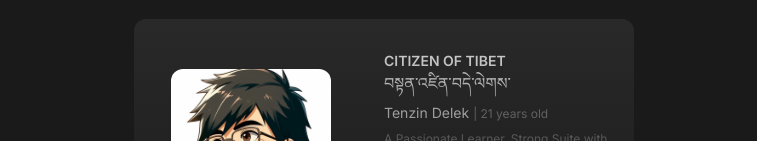
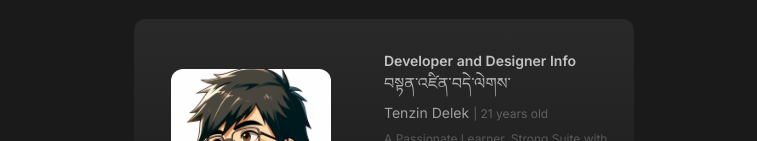
Before and after one commit to TenzDelek/Portfolio, a Next.js app: page / in a window 1280 px wide. Shown: the part 269-410 px from the top of the page, without its empty margins (256-1013 px from the left). Built offline with nearby package versions, Linux system fonts and the light colour scheme.

Commit message:
making the draggable to none for the images for better ux

```diff
--- a/src/components/Card/Biocard.jsx
+++ b/src/components/Card/Biocard.jsx
@@ -7,18 +7,18 @@ const Biocard = () => {
     <div className='  bg-[#292929] flex w-full h-full rounded-xl'>
         <div className=' flex-1  md:flex lg:items-center max-lg:mt-7 hidden justify-center '>
             <div className='relative  lg:h-[180px] lg:w-[160px] md:h-[150px] md:w-[140px]'>
-            <Image className='rounded-xl ' src="/profile.png" fill/>
+            <Image draggable="false" className='rounded-xl ' src="/profile.png" fill/>
             </div>
 
         </div>
         <div className='flex-1 lg:p-4 p-1 mt-4' >
-            <p className=' text-sm font-semibold max-md:text-center'>CITIZEN OF TIBET</p>
+            <p className=' text-sm font-semibold max-md:text-center'>Developer and Designer Info</p>
             <p className='max-md:ml-5'>བསྟན་འཛིན་བདེ་ལེགས་</p>
             <p className=' text-sm mt-2 max-md:ml-5'>Tenzin Delek <span className=' text-xs text-[#858585]'> |  21 years old </span></p>
             <p className=' text-xs mt-2 text-[#858585] max-md:ml-5 '>A Passionate Learner. Strong Suite with Developement and Design</p>
             <div className=' relative  h-[50px] w-[50px] bg-slate-50 mt-2 rounded-lg max-md:ml-5'>
             {/* to put qr code or something */}
-            <Image src="/goldcard.png" fill />
+            <Image draggable="false" src="/goldcard.png" fill />
             </div>
             <p className=' md:mt-5 text-sm max-md:ml-14 mt-2 max-md:text-xs'>{nums.map((n)=> <span className='tracking-widest' key={n}>{n}&nbsp;&nbsp;</span>)}</p>
         </div>
```
